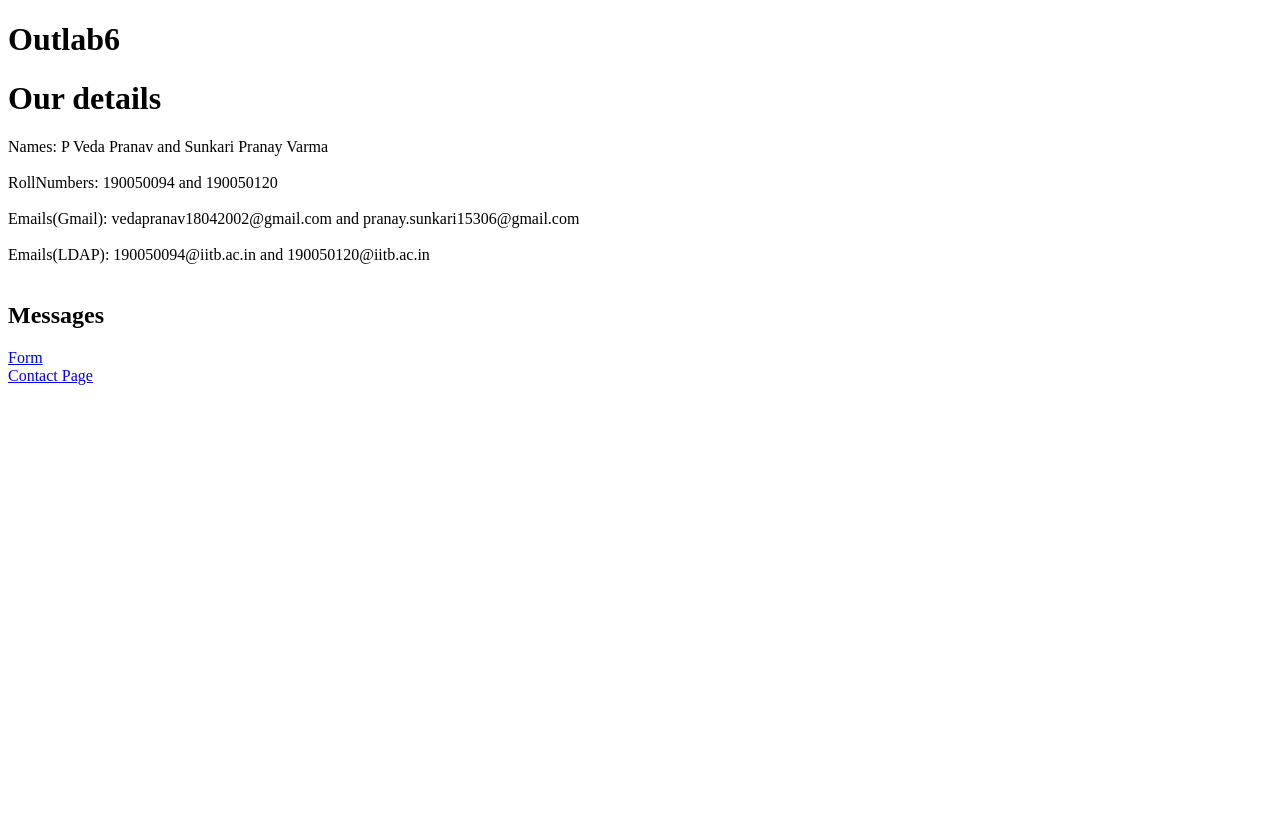
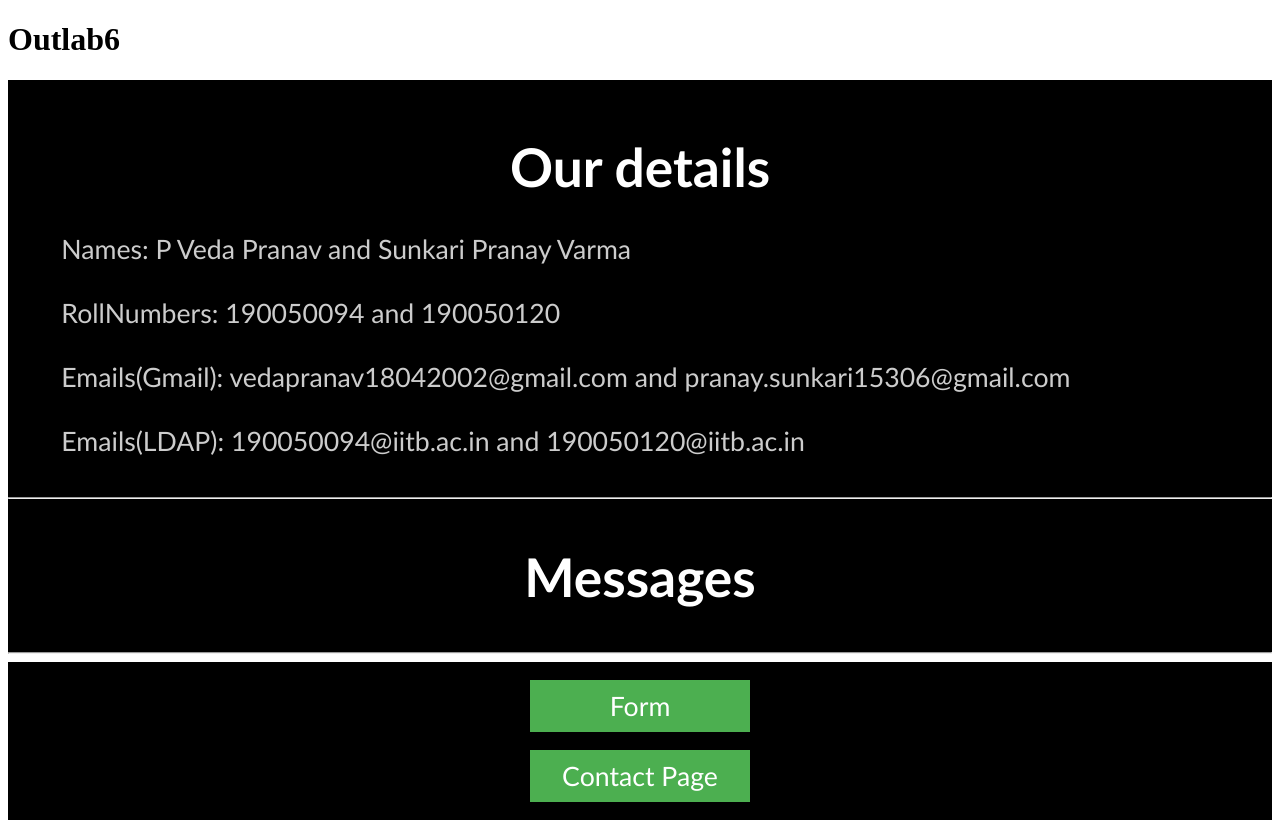
Before and after one commit to Vedapranav12/Outlab6Work, an Angular app: page /contact in a window 1280 px wide. Before the commit the page ends 800 px from the top, so only its background shows below. Built offline with nearby package versions, Linux system fonts and the light colour scheme.

Commit message:
Our Work

```diff
--- a/src/app/app-routing.module.ts
+++ b/src/app/app-routing.module.ts
@@ -8,7 +8,8 @@ const routes: Routes = [
   // { path: 'detail/:id', component: HeaderComponent },
   { path: '', redirectTo: '/contact', pathMatch: 'full' },
   { path: 'form', component: FormComponent },
-  { path: 'contact', component: ContactPageComponent }
+  { path: 'contact', component: ContactPageComponent },
+  { path: "**", redirectTo: '/contact' }
 ];
 
 @NgModule({
--- a/src/app/app.component.scss
+++ b/src/app/app.component.scss
@@ -0,0 +1,3 @@
+.main{background-color:#4CAF50;}
+.head{text-align:center;font-family:"Calibri"; font-size:60pt;color:white;text-shadow: 5px 5px rgba(0,0,0,.5);}
+.a{text-decoration:none;font-size:30pt;font-family:"Calibri";color:black; text-align:center;}
--- a/src/app/contact-page/contact-page.component.html
+++ b/src/app/contact-page/contact-page.component.html
@@ -1,4 +1,7 @@
-<h1>Our details</h1>
+<div class="hr">
+<br>
+<h1 class="a1">Our details</h1>
+<div class="a2">
 <div><span>Names: </span>P Veda Pranav and Sunkari Pranay Varma</div>
 <br>
 <div><span>RollNumbers: </span>190050094 and 190050120</div>
@@ -7,4 +10,7 @@
 <br>
 <div><span>Emails(LDAP): </span>190050094@iitb.ac.in and 190050120@iitb.ac.in</div>
 <br>
+</div>
+<hr class="hr1">
 <app-messages></app-messages>
+</div>
--- a/src/app/contact-page/contact-page.component.scss
+++ b/src/app/contact-page/contact-page.component.scss
@@ -0,0 +1,4 @@
+.a1{text-align:left;font-family:"Calibri"; font-size:40pt;color:white;text-align:center;}
+.a2{text-align:left;font-family:"Calibri"; font-size:20pt;color:rgba(255,255,255,.8);padding-left:2em;}
+.hr{background-color:black;}
+.hr1{color:white}
--- a/src/app/form.service.ts
+++ b/src/app/form.service.ts
@@ -1,9 +1,10 @@
 import { Injectable } from '@angular/core';
-import { HttpClient, HttpHeaders } from '@angular/common/http';
+import { HttpClient, HttpHeaders, HttpErrorResponse } from '@angular/common/http';
 import { Data } from './class';
 import { Observable, of } from 'rxjs';
 import { catchError, map, tap } from 'rxjs/operators';
 import { MessageService } from './message.service';
+import { throwError } from 'rxjs';
 @Injectable({
   providedIn: 'root'
 })
@@ -16,35 +17,34 @@ export class FormService {
   getInfo(): Observable<Data> {
     return this.http.get<Data>(this.data).
     pipe(
-    tap(_ => this.log('fetched data')),
-    catchError(this.handleError<Data>('getInfo')));
+    tap(_ => {this.log('fetched data')}),
+    catchError(this.handleError)
+    //this.log('error while fetching data')
+    );
+
   }
   httpOptions = {
     headers: new HttpHeaders({ 'Content-Type': 'application/json' })
   };
 
 
-  postInfo(da: Data): Observable<Data> {
-  return this.http.post<Data>(this.post, da, this.httpOptions)
-  .pipe(
-  tap(_ => this.log('posted data')),
-      catchError(this.handleError('postInfo', da))
+  postInfo(da: Data)  {
+    return this.http.post<Data>(this.post, da, this.httpOptions).subscribe(
+    (dat: Data) => {
+        this.log('posted successfully');
+        console.log(dat);
+    },
+    (err: any) => {
+        this.log('error while posting');
+        this.handleError(err);
+    }
     );
   }
-  private handleError<T>(operation = 'operation', result?: T) {
-    return (error: any): Observable<T> => {
-
-      // TODO: send the error to remote logging infrastructure
-      console.error(error); // log to console instead
-
-      // TODO: better job of transforming error for user consumption
-      this.log(`${operation} failed: ${error.message}`);
-
-      // Let the app keep running by returning an empty result.
-      return of(result as T);
-    };
+  private handleError(errorResponse: HttpErrorResponse) {
+    alert('error');
+    return throwError('error');
   }
   private log(message: string) {
-    this.messageService.add(`HeroService: ${message}`);
+    this.messageService.add(`${message}`);
   }
 }
--- a/src/app/form/form.component.html
+++ b/src/app/form/form.component.html
@@ -1,33 +1,41 @@
+<div class="a">
 <form [formGroup]="opinion" (ngSubmit)="onSubmit()">
-
+  <br>
+  <h1 class="h1">Form</h1>
+<br>
   <label>
     Name:
-    <input type="text" formControlName="name" required>
+    <input class="inp" type="text" formControlName="name" required>
   </label>
-<br>
+<br><br>
   <label>
     Email:
-    <input type="text" formControlName="email" required>
+    <input class="inp" type="text" formControlName="email" required>
   </label>
-  <br>
+  <br><br>
   <label>
-    Feedback:
-    <input type="radio" formControlName="feedback" value="Great" required>Great
-    <input type="radio" formControlName="feedback" value="Okay">Okay
-    <input type="radio" formControlName="feedback" value="Not Good">Not Good
+    Feedback:<br><br>
+    <input class="radio" type="radio" formControlName="feedback" value="Great" required>Great<br>
+    <input class="radio" type="radio" formControlName="feedback" value="Okay">Okay<br>
+    <input class="radio" type="radio" formControlName="feedback" value="Not Good">Not Good
 </label>
-<br>
+<br><br>
   <label>
     Comments:
-    <input type="text" formControlName="comments" required>
+    <input class="inp1" type="text" formControlName="comment">
   </label>
-<button type="submit" [disabled]="!opinion.valid">Submit</button>
+  <br><br>
+<div class="but1">
+<button class="but" type="submit" [disabled]="!opinion.valid">Submit</button>
+</div>
 </form>
-<br>
+<br><br>
 <p>
   Form Value: {{ opinion.value | json }}
 </p>
 <p>
   Form Status: {{ opinion.status }}
 </p>
+<hr class="hr1">
 <app-messages></app-messages>
+</div>
--- a/src/app/form/form.component.scss
+++ b/src/app/form/form.component.scss
@@ -0,0 +1,17 @@
+.a{ background-color:rgba(0,0,0,1);font-family:"Calibri"; font-size:20pt;padding-left:1em; color:rgba(255,255,255,.8);text-align:top; }
+.inp{font-size:20pt; background-color:rgba(255,255,255,.8); color:rgba(0,0,0,1); padding-left:.5em;border:1.6px; border-style:solid; border-color:rgba(255,255,255,.4);}
+.but1{padding-left:2em;}
+.but{font-family:"Calibri";
+  background-color: #4CAF50;
+  border: none;
+  color: white;
+  font-size:20pt;
+  padding: 10px 25px;
+  text-align: center;
+  text-decoration: none;
+  display: inline-block;}
+.h1{color:rgba(255,255,255,1);; font-size:40pt; font-family:"Calibri";text-align:center;}
+.radio{height:18px; width:18px;}
+.hr1{color:white}
+.kl{box-width:100%;}
+.inp1{width:50%;font-size:20pt; background-color:rgba(255,255,255,.8); color:rgba(0,0,0,1); padding-left:.5em;border:1.6px; border-style:solid; border-color:rgba(255,255,255,.4);}
--- a/src/app/form/form.component.ts
+++ b/src/app/form/form.component.ts
@@ -24,25 +24,17 @@ export class FormComponent implements OnInit {
   opinion = new FormGroup({
     name: new FormControl('', Validators.required),
     email: new FormControl('', Validators.required),
-    comments: new FormControl('', Validators.required),
+    comment: new FormControl(''),
     feedback: new FormControl('', Validators.required)
   });
     onSubmit(){
     this.final = {
     name: this.opinion.controls['name'].value,
     email: this.opinion.controls['email'].value,
-    comment: this.opinion.controls['comments'].value,
+    comment: this.opinion.controls['comment'].value,
     feedback: this.opinion.controls['feedback'].value
     }
     this.formService.postInfo(this.final);
-    //this.location.back();
-    //alert(this.final.name);
-    this.opinion.setValue({
-    name: '',
-    email: '',
-    comments: '',
-    feedback: ''
-    });
   }
 
   updateInfo() {
@@ -58,7 +50,7 @@ export class FormComponent implements OnInit {
     this.opinion.setValue({
     name: this.initial.name,
     email: this.initial.email,
-    comments: this.initial.comment,
+    comment: this.initial.comment,
     feedback: this.initial.feedback
     });})
   }
--- a/src/app/header/header.component.html
+++ b/src/app/header/header.component.html
@@ -1,5 +1,7 @@
-<nav>
-  <a routerLink="/form">Form</a>
+<nav class="f">
   <br>
-  <a routerLink="/contact">Contact Page</a>
+  <div class="ff1"><a class="f1" routerLink="/form">Form</a></div>
+  <br>
+  <div class="ff1"><a class="f1" routerLink="/contact">Contact Page</a></div>
+  <br>
 </nav>
--- a/src/app/header/header.component.scss
+++ b/src/app/header/header.component.scss
@@ -0,0 +1,13 @@
+.ff1{text-align:center;}
+.f{background-color:rgba(0,0,0,1);}
+a.f1:link,a.f1:visited,a.f1:hover, a.f1:active {
+  font-family:"Calibri";
+  background-color: #4CAF50;
+  border: none;
+  color: white;
+  font-size:20pt;
+  padding: 10px 15px;
+  width:15%;
+  text-align: center;
+  text-decoration: none;
+  display: inline-block;}
--- a/src/app/messages/messages.component.html
+++ b/src/app/messages/messages.component.html
@@ -1,8 +1,14 @@
-<h2>Messages</h2>
+<div class="y">
+<h2 class="a1">Messages</h2>
 <div *ngIf="messageService.messages.length">
-
+<div class="but1">
   <button class="clear"
           (click)="messageService.clear()">clear</button>
-  <div *ngFor='let message of messageService.messages'> {{message}} </div>
+  </div>
+  <br>
+  <div class="m" *ngFor='let message of messageService.messages'> {{message}} </div>
 
 </div>
+
+</div>
+<hr class="hr1">
--- a/src/app/messages/messages.component.scss
+++ b/src/app/messages/messages.component.scss
@@ -0,0 +1,13 @@
+.a1{text-align:left;font-family:"Calibri"; font-size:40pt;color:white;text-align:center;}
+.clear{background-color: #4CAF50;
+  border: none;
+  color: white;
+  padding: 10px 25px;
+  text-align: center;
+  text-decoration: none;
+  display: inline-block;
+  font-size: 20pt;}
+.m{text-align:left;font-family:"Calibri"; font-size:20pt;color:rgba(255,255,255,0.7);padding-left:1em;}
+.y{background-color:rgba(0,0,0,1);}
+.but1{padding-left:1em;}
+.hr1{color:white;}
```
